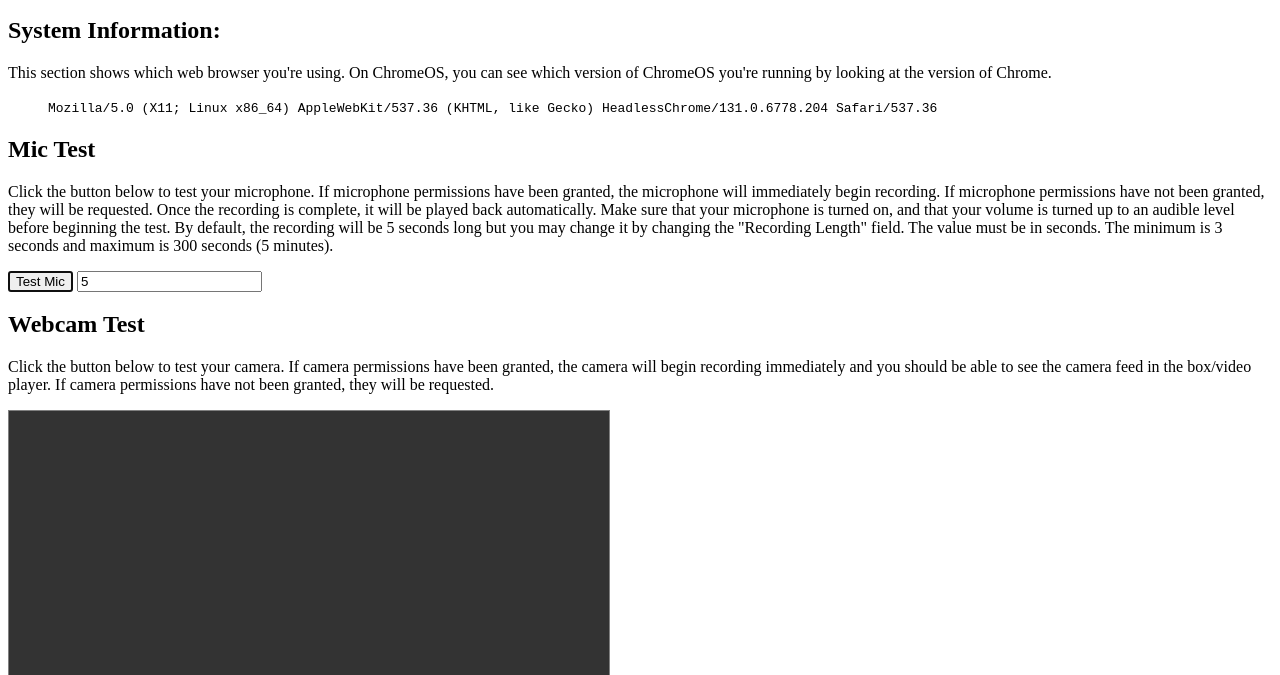
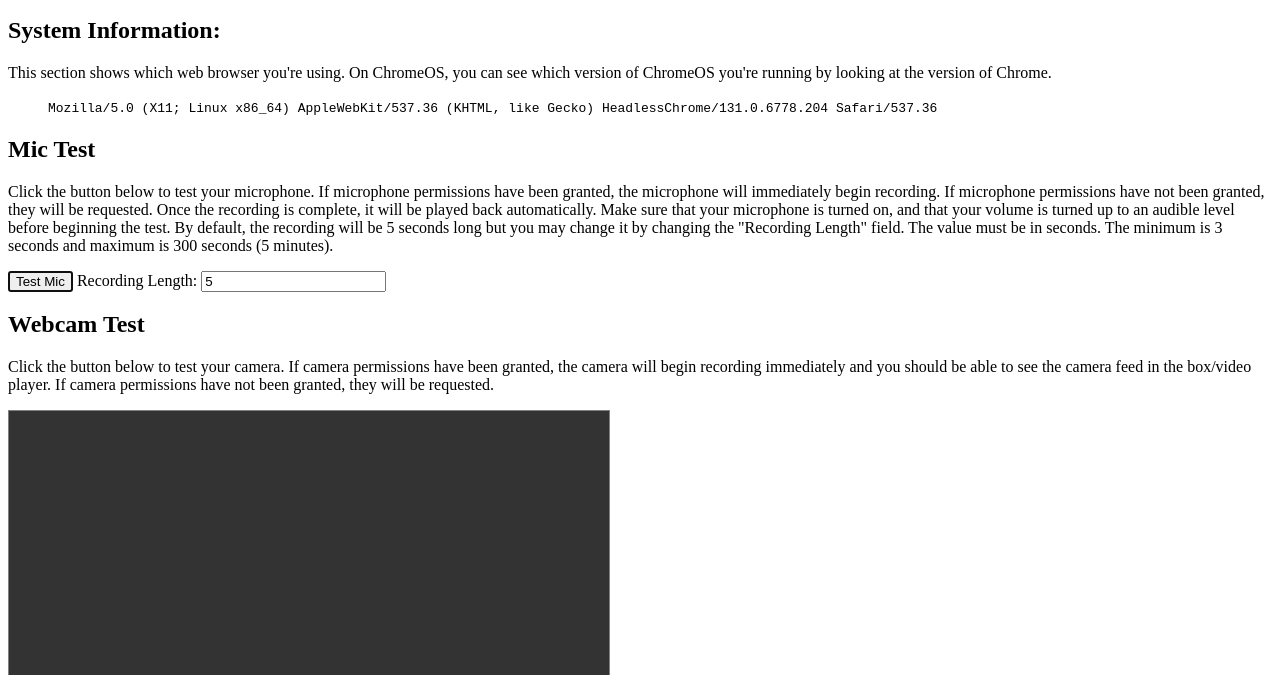
Before and after one commit to antony0596/chromebooktester.com, a plain HTML site: page index.html in a window 1280 px wide. Shown: the part 125-800 px from the top of the page. Drawn offline with Linux system fonts and the light colour scheme.

Commit message:
mic feature

```diff
--- a/index.html
+++ b/index.html
@@ -31,6 +31,7 @@
 	<h2>Mic Test</h2>
 	<p>Click the button below to test your microphone. If microphone permissions have been granted, the microphone will immediately begin recording. If microphone permissions have not been granted, they will be requested. Once the recording is complete, it will be played back automatically. Make sure that your microphone is turned on, and that your volume is turned up to an audible level before beginning the test. By default, the recording will be 5 seconds long but you may change it by changing the "Recording Length" field. The value must be in seconds. The minimum is 3 seconds and maximum is 300 seconds &#40;5 minutes&#41;.</p>
     <button onclick="myAudio()" tabindex="1" onfocus="scrollToTop();" autofocus>Test Mic</button>
+	<label for="recordLength">Recording Length:</label>
 	<input id="recordLength" type="text" value="5" min="3" max="300">
 	<script type="text/javascript" src="micTest.js"></script>
 	<!-- END: Mic Test -->
```
